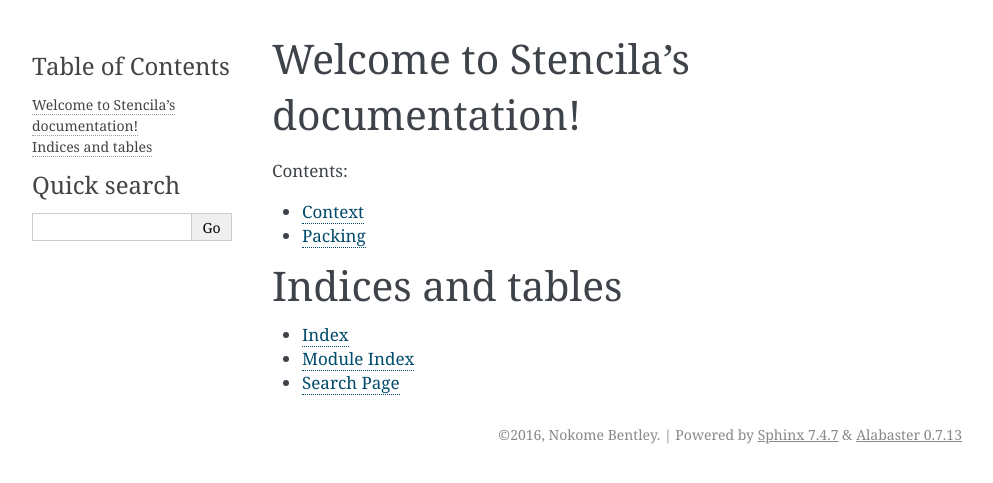
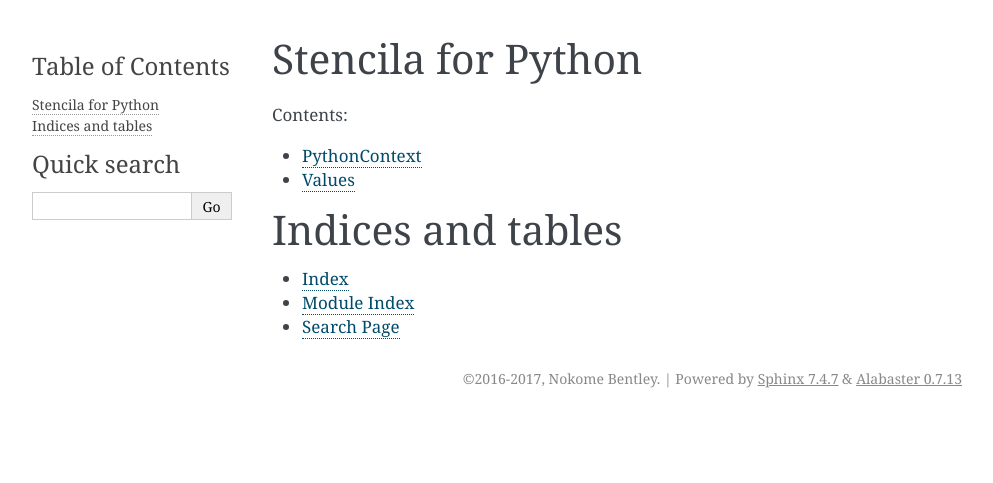
Before and after one commit to stencila/py, a Sphinx documentation site: the page built from docs/index.rst, in a window 1280 px wide. Shown: the top 483 px of the page, without its empty margins (148-1141 px from the left). Built offline with Sphinx 7.4.7, drawn with Linux system fonts in a browser that asks for light colours.

Commit message:
Some documentation tidy ups

```diff
--- a/docs/conf.py
+++ b/docs/conf.py
@@ -53,7 +53,7 @@
 
 # General information about the project.
 project = u'Stencila'
-copyright = u'2016, Nokome Bentley'
+copyright = u'2016-2017, Nokome Bentley'
 author = u'Nokome Bentley'
 
 # The version info for the project you're documenting, acts as replacement for
--- a/docs/index.rst
+++ b/docs/index.rst
@@ -3,7 +3,7 @@
    You can adapt this file completely to your liking, but it should at least
    contain the root `toctree` directive.
 
-Welcome to Stencila's documentation!
+Stencila for Python
 ====================================
 
 Contents:
--- a/docs/python_context.rst
+++ b/docs/python_context.rst
@@ -1,4 +1,4 @@
-Context
+PythonContext
 *******
 
 .. autoclass:: stencila.PythonContext
--- a/docs/value.rst
+++ b/docs/value.rst
@@ -1,5 +1,7 @@
-Packing
+Values
 *********
+
+A module for packing and unpacking values so that they transferred between languages and hosts.
 
 .. automodule:: stencila.value
     :members:
```
